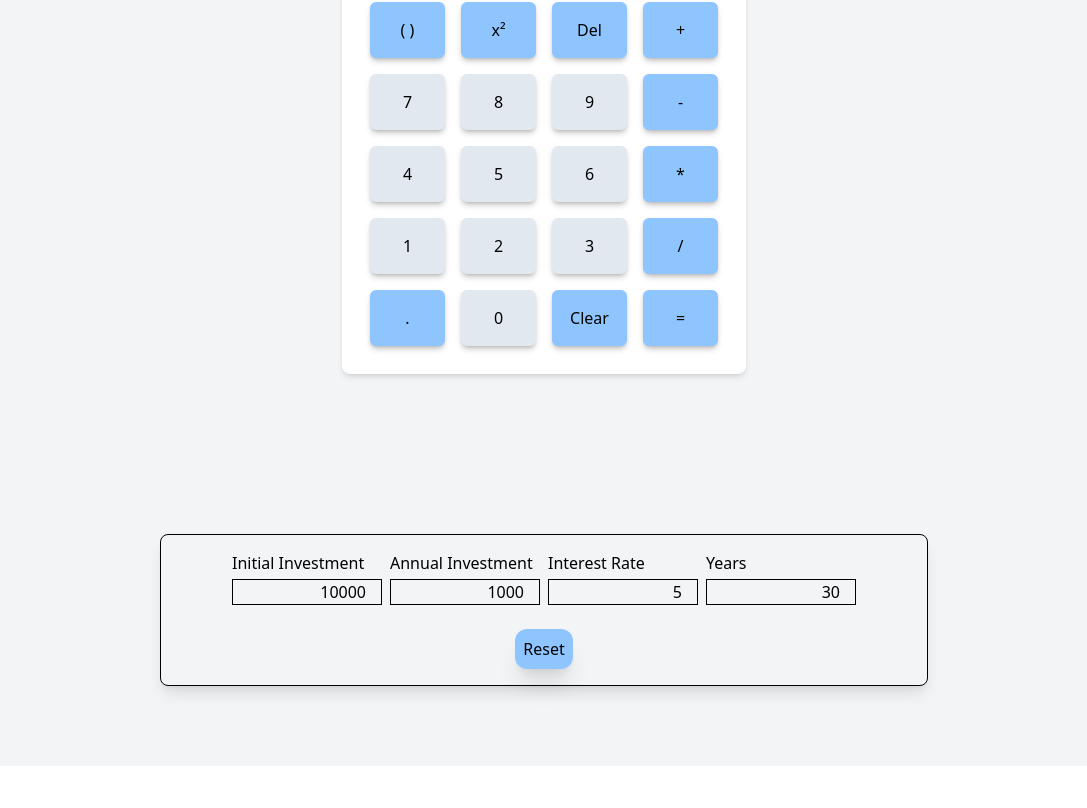
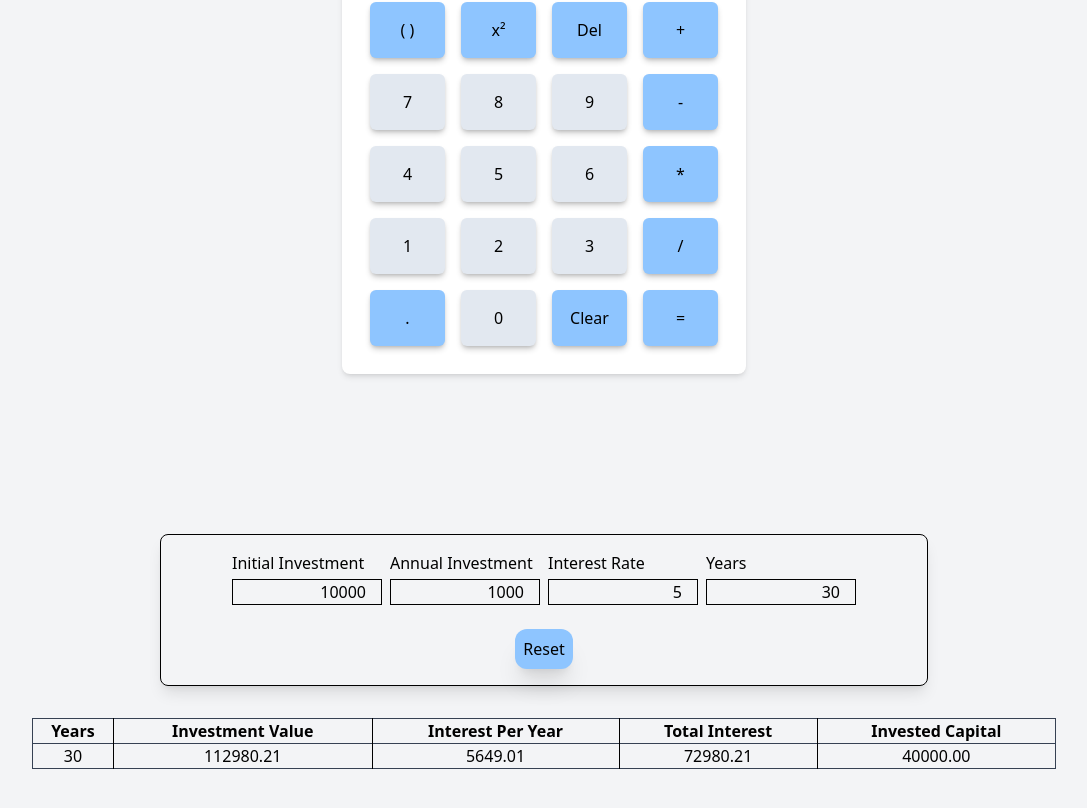
Before and after one commit to Ben-Cor/React-calcs, a React (Vite) app: page / in a window 1280 px wide. Shown: the part 280-1088 px from the top of the page, without its empty margins (96-1183 px from the left). Before the commit the page ends 1046 px from the top, so only its background shows below. Built offline with nearby package versions, Linux system fonts and the light colour scheme.

Commit message:
investment output and investment calc components made

```diff
--- a/src/App.jsx
+++ b/src/App.jsx
@@ -1,7 +1,7 @@
 import { useState } from 'react'
 import Header from './components/Header'
 import CalcBasic from './components/CalcBasic'
-import InvestmentInputs from './components/InvestmentInputs'
+import InvestmentCalc from './components/InvestmentCalc'
 
 function App() {
   const [count, setCount] = useState(0)
@@ -10,7 +10,7 @@ function App() {
     <div className='bg-gray-100 min-h-screen'>
       <Header />
       <CalcBasic />
-      <InvestmentInputs />
+      <InvestmentCalc />
     </div>
   )
 }
--- /dev/null
+++ b/src/components/InvestmentCalc.jsx
@@ -0,0 +1,47 @@
+import { useState } from "react";
+import InvestmentInputs from "./InvestmentInputs";
+import InvestmentOuputs from "./InvestmentOutputs";
+
+export default function InvestmentCalc () {
+
+    const [userInput, setUserInput] = useState ({
+    initialInvestment: 10000,
+    annualInvestment: 1000,
+    interestRate: 5,
+    years: 30,
+    });
+
+    const handleChangeInput = (inputId, newValue) => {
+    if (isNaN(newValue)) {
+        alert("Please enter a valid number");
+        return;
+    }
+
+    if (newValue < 0) {
+        alert("Please enter a positive number");
+        return;
+    }
+
+    setUserInput((prevState) => ({
+        ...prevState,
+        [inputId]: newValue,
+    }));
+}
+
+const handleClickReset = (e) => {
+    e.preventDefault();
+    setUserInput({
+        initialInvestment: 10000,
+        annualInvestment: 1000,
+        interestRate: 5,
+        years: 30,
+    });
+}
+
+    return (
+        <section>
+            <InvestmentInputs userInput={userInput} handleChangeInput={handleChangeInput} handleClickReset={handleClickReset} />
+            <InvestmentOuputs userInput={userInput} />
+        </section>
+    );
+}
--- a/src/components/InvestmentInputs.jsx
+++ b/src/components/InvestmentInputs.jsx
@@ -1,43 +1,7 @@
-import { useState } from "react"
-
-export default function InvestmentInputs() {
-
-const [userInput, setUserInput] = useState({
-  initialInvestment: 10000,
-  annualInvestment: 1000,
-  interestRate: 5,
-  years: 30,
-});
-
-const handleChangeInput = (inputId, newValue) => {
-    if (isNaN(newValue)) {
-        alert("Please enter a valid number");
-        return;
-    }
-
-    if (newValue < 0) {
-        alert("Please enter a positive number");
-        return;
-    }
-
-    setUserInput((prevState) => ({
-        ...prevState,
-        [inputId]: newValue,
-    }));
-}
-
-const handleClickReset = (e) => {
-    e.preventDefault();
-    setUserInput({
-        initialInvestment: 10000,
-        annualInvestment: 1000,
-        interestRate: 5,
-        years: 30,
-    });
-}
+export default function InvestmentInputs({userInput, handleChangeInput, handleClickReset}) {
 
   return (
-    <div className="flex items-center justify-center py-20">
+    <div className="flex items-center justify-center pt-20 pb-4">
         <div className="flex flex-col items-center justify-center border-[1px] rounded-lg shadow-lg w-[60%] pb-4">
             <form className="flex text-start justify-end items-end w-auto gap-2 p-4" action="">
                 <div className="flex flex-col align-center justify-center gap-1">
--- /dev/null
+++ b/src/components/InvestmentOutputs.jsx
@@ -0,0 +1,61 @@
+export default function InvestmentOuputs({ userInput }) {
+
+    function calculateInvestmentResults({ initialInvestment, annualInvestment, interestRate, years }) {
+        const results = [];
+
+        let currentAmount = initialInvestment;
+
+        for (let i = 0; i < years; i++) {
+            currentAmount += annualInvestment;
+            const interest = (currentAmount * interestRate) / 100;
+            currentAmount += interest;
+        }
+
+        results.push({
+            year: years,
+            investmentValue: currentAmount,
+            interestPerYear: (currentAmount * interestRate) / 100,
+            totalInterest: currentAmount - initialInvestment - (annualInvestment * years),
+            investedCapital: initialInvestment + (annualInvestment * years),
+        });
+
+        return results;
+    }
+
+
+    const results = calculateInvestmentResults({
+        initialInvestment: +userInput.initialInvestment,
+        annualInvestment: +userInput.annualInvestment,
+        interestRate: +userInput.interestRate,
+        years: +userInput.years,
+
+    });
+
+    return (
+        <div className="flex items-center justify-center pb-20">
+            <table className="w-[80%] border-[1px] border-gray-700 mt-4 text-center">
+                <thead>
+                    <tr className="border-b-[1px] border-gray-700">
+                        <th className="border-r-[1px]">Years</th>
+                        <th className="border-r-[1px]">Investment Value</th>
+                        <th className="border-r-[1px]">Interest Per Year</th>
+                        <th className="border-r-[1px]">Total Interest</th>
+                        <th>Invested Capital</th>
+                    </tr>
+                </thead>
+                <tbody>
+                {results.map((yearData, index) => (
+                        <tr className="border-b-[1px] border-gray-700" key={index} >
+                            <td className="border-r-[1px]">{yearData.year}</td>
+                            <td className="border-r-[1px]">{yearData.investmentValue.toFixed(2)}</td>
+                            <td className="border-r-[1px]">{yearData.interestPerYear.toFixed(2)}</td>
+                            <td className="border-r-[1px]">{yearData.totalInterest.toFixed(2)}</td>
+                            <td>{yearData.investedCapital.toFixed(2)}</td>
+                        </tr>
+                    ))}
+                </tbody>
+            </table>
+        </div>
+
+    )
+}
```
